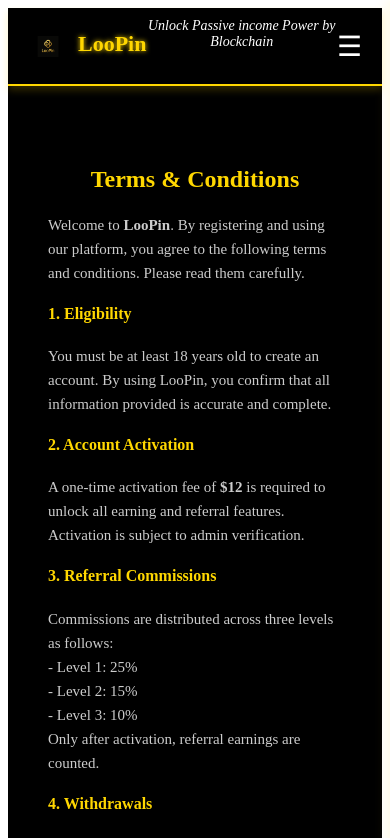
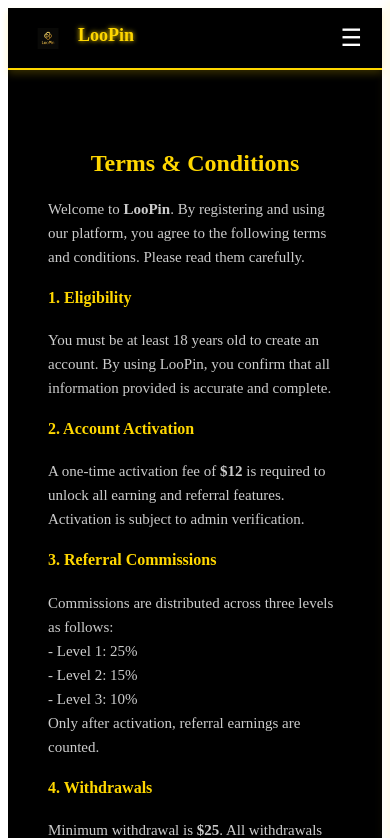
Before and after one commit to loopinbd/LooPin, a React (Vite) app: page /terms in a window 390 px wide. Shown: the top 838 px of the page. Built offline with nearby package versions, Linux system fonts and the light colour scheme; no server answers.

Commit message:
Update Header.css

```diff
--- a/src/styles/Header.css
+++ b/src/styles/Header.css
@@ -4,7 +4,7 @@
   display: flex;
   align-items: center;
   justify-content: space-between;
-  background-color: #000000;
+  background-color: #000;
   padding: 10px 20px;
   border-bottom: 2px solid gold;
   position: sticky;
@@ -39,6 +39,9 @@
   color: white;
   font-style: italic;
   animation: fadeIn 1s ease-in-out;
+  white-space: nowrap;
+  overflow: hidden;
+  text-overflow: ellipsis;
 }
 
 .menu-icon {
@@ -63,3 +66,18 @@
     transform: translateY(0);
   }
 }
+
+/* Optional: Responsive adjustments */
+@media (max-width: 600px) {
+  .app-name {
+    font-size: 18px;
+  }
+
+  .tagline {
+    display: none;
+  }
+
+  .menu-icon {
+    font-size: 24px;
+  }
+}
```
